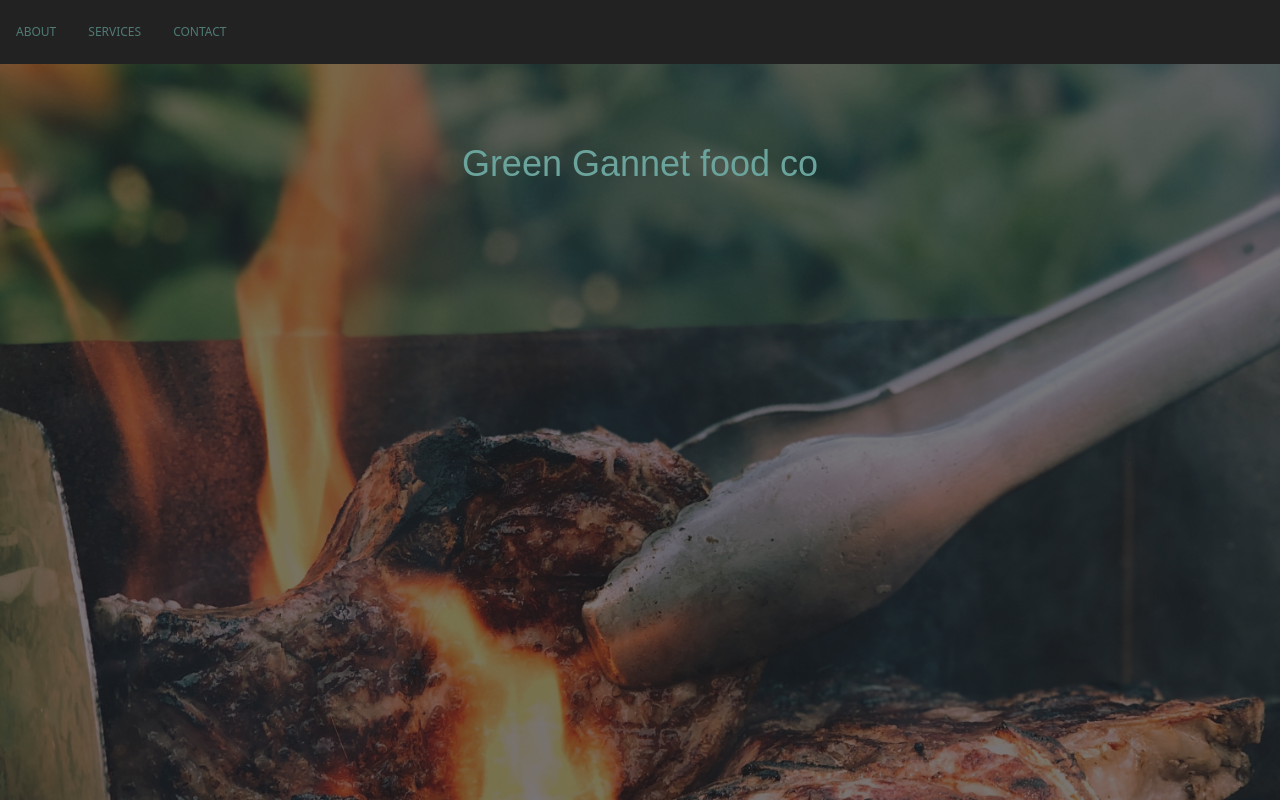
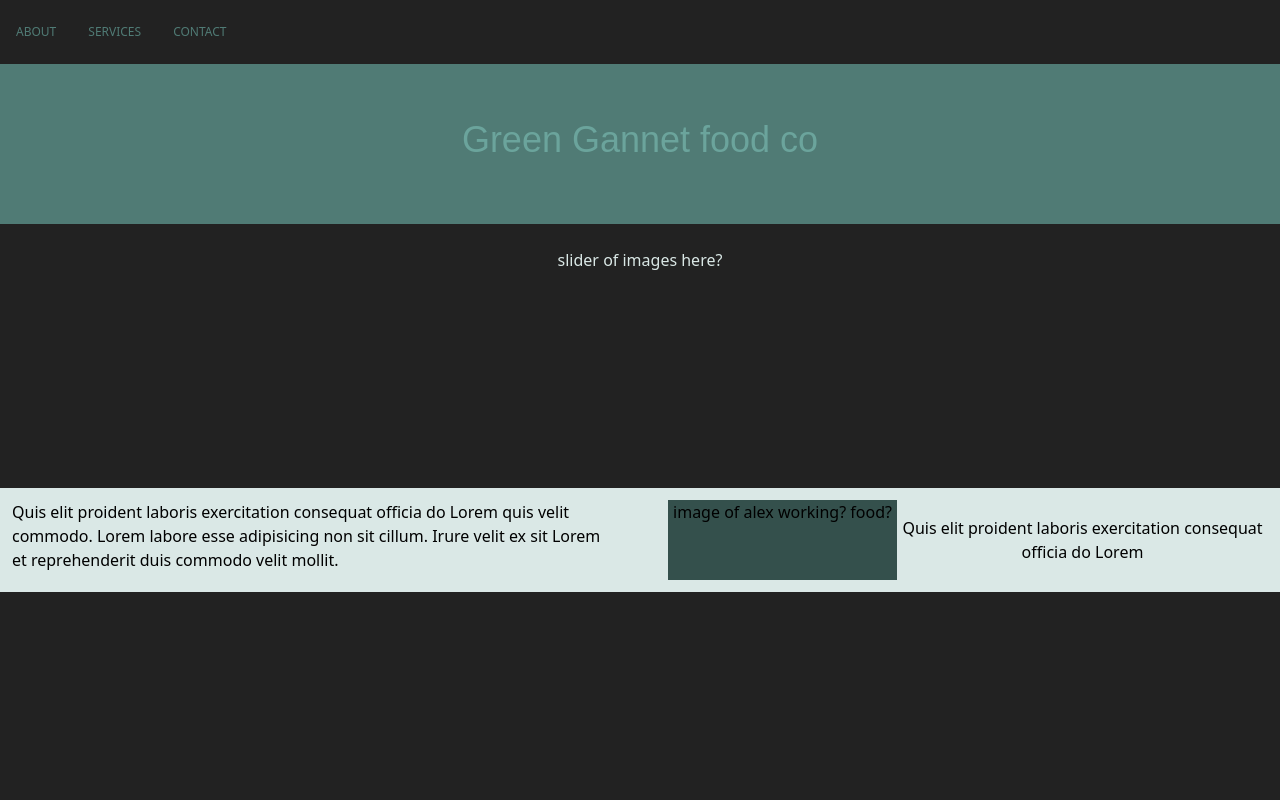
Before and after one commit to katy-evans/gg, a Next.js app: page / in a window 1280 px wide. Shown: the top 800 px of the page. Built offline with nearby package versions, Linux system fonts and the light colour scheme; a web font is replaced by a local one.

Commit message:
got navigation working. removed image that was stopping it from working: will look into this again if we decide to have an image on tghe home page

```diff
--- a/components/Footer/index.js
+++ b/components/Footer/index.js
@@ -5,7 +5,7 @@ import Link from 'next/link';
 
 const Footer = () => {
   return (
-    <div className="bg-[#222] p-4">
+    <div className="bg-[#222] p-4 border-t border-black pt-5">
       <ul className="flex flex-wrap space-x-4 justify-center items-center p-2">
         <li>
           <Link href="https://www.facebook.com/Greengannetfoodco/">
@@ -29,6 +29,9 @@ const Footer = () => {
       <div className="flex justify-center items-center">
         <p className="text-gannet-700">&#169; greengannetfoodco</p>
       </div>
+      <div className="flex justify-center items-center p-2">
+        <p className="text-gannet-700 text-xs">site by &#169; katyevans</p>
+      </div>
     </div>
   );
 }
--- /dev/null
+++ b/components/Landing/index.js
@@ -0,0 +1,59 @@
+import React from 'react'
+import Image from "next/image";
+
+const Landing = () => {
+  return (
+    <>
+      <section className="">
+        {/* <div className="flex justify-center items-center w-full relative"> */}
+        {/* <Image
+            src={"/images/main-image.jpg"}
+            alt={"bbq food"}
+            width={1500}
+            height={1100}
+            className="object-cover opacity-40"
+          /> */}
+        <div className="bg-gannet-700 w-full h-40">
+          <div className="top-20 flex justify-center">
+            <h1 className="text-4xl text-gannet-500 font-slab mt-14">
+              Green Gannet food co
+            </h1>
+          </div>
+        </div>
+        {/* </div> */}
+      </section>
+
+      <section className="w-full h-60 mt-6">
+        <div className="flex justify-center items-center">
+          <h2 className="text-gannet-200">slider of images here?</h2>
+        </div>
+      </section>
+
+      <section className="bg-gannet-200 p-3 max-h-full">
+        <div className="grid grid-cols-2 gap-10 md:gap-12 lg:gap-14">
+          <div className="col-span-2 md:col-span-1">
+            <p>
+              Quis elit proident laboris exercitation consequat officia do Lorem
+              quis velit commodo. Lorem labore esse adipisicing non sit cillum.
+              Irure velit ex sit Lorem et reprehenderit duis commodo velit
+              mollit.
+            </p>
+          </div>
+          <div className="col-span-2 md:col-span-1 text-center">
+            <div className="flex justify-center items-center">
+				<div className="bg-gannet-900 h-20 w-1/2">
+					image of alex working? food?
+				</div>
+				<p>
+					Quis elit proident laboris exercitation consequat officia do
+					Lorem
+				</p>
+            </div>
+          </div>
+        </div>
+      </section>
+    </>
+  );
+}
+
+export default Landing
--- a/components/Layout/index.js
+++ b/components/Layout/index.js
@@ -6,11 +6,9 @@ import Head from "next/head";
 const Layout = (props) => {
   return (
     <>
-      <Head>
-
-      </Head>
+      <Head></Head>
       <div className="">
-        <Nav />
+          <Nav />
         <div className="h-screen bg-[#222]">{props.children}</div>
         <Footer />
       </div>
--- a/components/Nav/index.js
+++ b/components/Nav/index.js
@@ -40,7 +40,7 @@ const handleClick = () => {
             active ? "" : "hidden"
           } mx-auto md:inline-flex md:flex-grow md:w-auto`}
         >
-          <ul className="md:flex uppercase text-xs justify-evenly items-center md:static md:w-auto transition-all ease-in duration-500 text-gannet-700 py-2 h-screen md:h-auto text-center bg-[#222] z-100">
+          <ul className="md:flex uppercase text-xs justify-evenly items-center md:static md:w-auto transition-all ease-in duration-500 text-gannet-700 py-2 h-screen md:h-auto text-center bg-[#222]">
             <li className="mx-4 my-6 md:my-0">
               <Link href="/about">
                 <a
--- a/pages/index.js
+++ b/pages/index.js
@@ -1,5 +1,6 @@
 import Head from 'next/head'
 import Image from 'next/image'
+import Landing from '../components/Landing';
 
 export default function Home() {
   return (
@@ -11,43 +12,7 @@ export default function Home() {
       </Head>
 
       <main className="">
-        <div className="flex justify-center items-center w-full relative">
-          <Image
-            src={"/images/main-image.jpg"}
-            alt={"bbq food"}
-            width={1500}
-            height={1100}
-            className="object-cover opacity-40"
-          />
-          <div className="absolute top-20">
-            <h1 className="text-4xl text-gannet-500 font-slab">
-              Green Gannet food co
-            </h1>
-          </div>
-        </div>
-
-        {/* <section className="h-40 flex justify-center items-center">
-
-          <h1 className="text-2xl text-gannet-500 z-2">Green Gannet</h1>
-        </section>
-
-        <section className="w-full h-60 mt-4">
-            <div className="flex justify-center items-center">
-          <h2>slider of images here?</h2>
-            </div>
-        </section>
-
-        <section className="bg-green-700 p-3">
-          <div className="flex items-center justify-center">
-
-            <p>
-              Quis elit proident laboris exercitation consequat officia do Lorem
-              quis velit commodo. Lorem labore esse adipisicing non sit cillum.
-              Irure velit ex sit Lorem et reprehenderit duis commodo velit
-              mollit.
-            </p>
-          </div>
-        </section> */}
+        <Landing />
       </main>
 
       <footer></footer>
```
